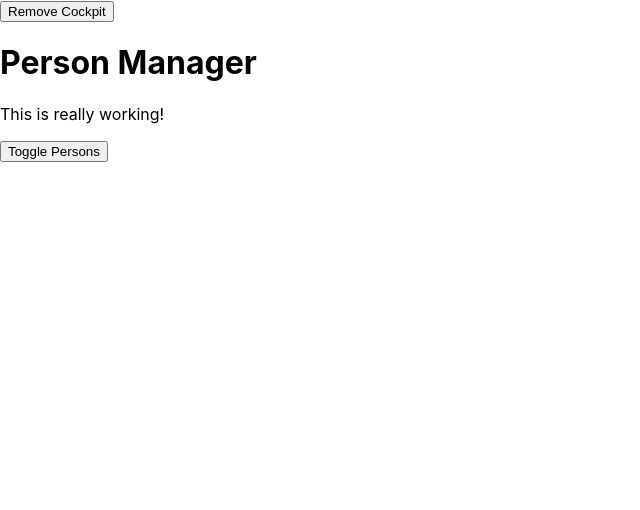
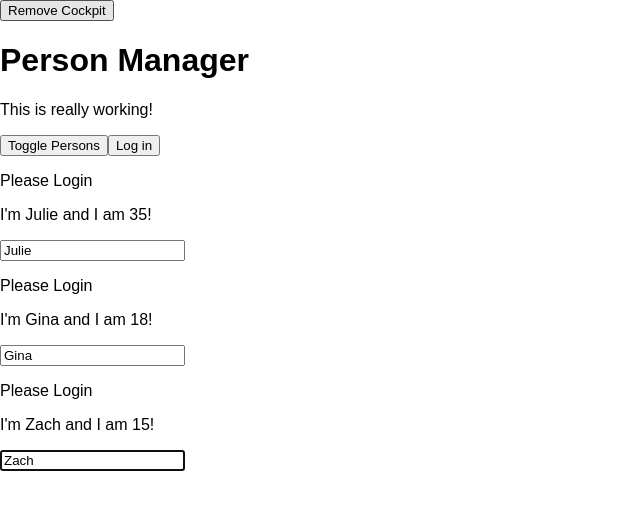
Before and after one commit to juliezimmer/first-project-complete, a React app: page / in a window 1280 px wide. Shown: the top 510 px of the page, without its empty margins (0-640 px from the left). Built offline with nearby package versions, Linux system fonts and the light colour scheme.

Commit message:
added useContext and the context API

```diff
--- a/src/Components/Cockpit/Cockpit.js
+++ b/src/Components/Cockpit/Cockpit.js
@@ -1,24 +1,28 @@
-import React, {  useEffect, useRef } from 'react';
+import React, { useEffect, useRef, useContext }from 'react';
 import classes from './Cockpit.css';
-// import Aux from '../../hoc/Aux';
+import AuthContext from '../../context/auth-context';
 
 const Cockpit = props => {
-   // const toggleBtnRef = useRef(null);
+   const toggleBtnRef = useRef(null);
+   // provides access to context
+   const authContext = useContext(AuthContext);
 
-   // useEffect(() => {
-   //   console.log("[Cockpit.js] Inside useEffect");
-   // setTimeout removed
-   //   toggleBtnRef.current.click();
-   //   return () => {
-   //   console.log("[Cockpit.js] Clean up work in useEffect");//    };
-   // }, []);
+   console.log(authContext.authenticated);
 
-   // useEffect(() => {
-   //    console.log("[Cockpit.js] 2nd useEffect");
-   //    return () => {
-   //       console.log("[Cockpit.js] Clean up work in 2nd useEffect");
-   //    }
-   // });
+   useEffect(() => {
+      console.log("[Cockpit.js] Inside useEffect");
+      toggleBtnRef.current.click();
+      return () => {
+         console.log("[Cockpit.js] Clean up work in useEffect");
+      };
+   }, []);
+
+   useEffect(() => {
+      console.log("[Cockpit.js] 2nd useEffect");
+      return () => {
+         console.log("[Cockpit.js] Clean up work in 2nd useEffect");
+      };
+   });
 
    const assignedClasses = [];
    let btnClass = '';
@@ -32,22 +36,25 @@
    }
 
    if (props.personsLength <= 1) {
-      assignedClasses.push( classes.bold ); // classes = ['red', 'bold']
+      assignedClasses.push(classes.bold); // classes = ['red', 'bold']
    }
 
    return (
       <div className={classes.Cockpit} >
-      <h1>{props.appTitle}</h1>
+         <h1>{props.appTitle}</h1>
          <p className={assignedClasses.join('  ')}>
             This is really working!
          </p>
          <button
-            // ref={toggleBtnRef}
+            ref={toggleBtnRef}
             className={btnClass} // variable defined on line 7
             onClick={props.clicked}>
             Toggle Persons
          </button>
-         </div>
+         <button onClick={authContext.login}>
+            Log in
+         </button>
+      </div>
    );
 };
 
--- a/src/Components/Persons/Person/Person.js
+++ b/src/Components/Persons/Person/Person.js
@@ -1,32 +1,41 @@
 import React, { Component } from 'react';
 import PropTypes from 'prop-types';
 import Aux from '../../../hoc/Aux';
-
 import withClass from '../../../hoc/withClass';
-
 import classes from './Person.css';
+import AuthContext from '../../../context/auth-context';
 
 class Person extends Component {
    constructor(props) {
-      super();
+      super(props);
       this.inputElementRef = React.createRef();
    }
+
+   // AuthContext is the context object
+   static contextType = AuthContext;
+
    componentDidMount() {
       // this.inputElement.focus();
-      this.inputElementRef.current.focus(); // provides access to current reference
+      this.inputElementRef.current.focus(); // provides access to current reference on line 11
+      console.log(this.context.authenticated);
+   }
 
-   }
    render () {
       console.log("[Person.js] Inside render");
       return (
-         // <Aux> </Aux> is being used as the wrapping component. Everything between the opening and closing <Aux> tags is props.children.
          <Aux>
-            <p onClick={this.props.click}>I'm {this.props.name} and I am {this.props.age}!</p>
+            {this.context.authenticated ?
+               ( <p>Authenticated</p> ) : ( <p>Please Login</p> )}
+
+            <p onClick={this.props.click}>
+               I'm {this.props.name} and I am {this.props.age}!
+            </p>
             <p key="i2">{this.props.children}</p>
             <input
                key="i3"
                ref={this.inputElementRef}
                // ref={(inputEl) => {this.inputElement = inputEl}}type="text"
+               type="text"
                onChange={this.props.changed}
                value={this.props.name} />
          </Aux>
--- a/src/Components/Persons/Persons.js
+++ b/src/Components/Persons/Persons.js
@@ -1,5 +1,6 @@
 import React, { PureComponent }  from 'react';
 import Person from './Person/Person';
+
 
 class Persons extends PureComponent {
    // static getDerivedStateFromProps(props, state){
@@ -20,13 +21,14 @@
    //    }
    // }
 
-   getSnapshotBeforeUpdate( prevProps, prevState) {
+   getSnapshotBeforeUpdate(prevProps, prevState) {
       console.log("[Persons.js] Inside getSnapshopBeforeUpdate");
-      return null;
+      return { message: "snapshot"};
    }
 
-   componentDidUpdate() {
+   componentDidUpdate(prevProps, prevState, snapshot) {
       console.log("[Person.js] Inside componentDidUpdate");
+      console.log(snapshot);
    }
 
    // use for clean-up
@@ -36,17 +38,18 @@
 
    render () {
       console.log("[Persons.js] Inside render");
-      return ( // This is the code that puts each name card in the browser with the name, age, and text input.
-         this.props.persons.map((person, index) => {
-            return <Person
+      return this.props.persons.map((person, index) => {
+         return (
+            <Person
                click={() => this.props.clicked(index)}
                name={person.name}
                age={person.age}
                key={person.id}
                // name changed by entering text in the input element
-               changed={(event) => this.props.changed(event, person.id)}
+               changed={event => this.props.changed(event, person.id)}
             />
-         }))
+         );
+      })
    }
 }
 export default Persons;
--- a/src/Containers/App.js
+++ b/src/Containers/App.js
@@ -4,11 +4,12 @@
 import Cockpit from '../components/Cockpit/Cockpit';
 import withClass from '../hoc/withClass';
 import Aux from '../hoc/Aux';
+import AuthContext from '../context/auth-context';
 
 class App extends Component {
    constructor(props) {
       super(props);
-      console.log("[App.js] Inside constructor", props);
+      console.log("[App.js] Inside constructor");
    }
    // code initialized
    state =  {
@@ -20,7 +21,8 @@
       otherState: 'some other value',
       showPersons: false,   // default is nothing showing
       showCockpit: true,
-      changeCounter: 0
+      changeCounter: 0,
+      authenticated: false
    }
 
    static getDerivedStateFromProps(state, props) {
@@ -33,7 +35,7 @@
       }
 
    shouldComponentUpdate(nextProps, nextState) { // updating
-      console.log("[UPDATE App.js] Inside shouldComponentUpdate", nextProps, nextState);
+      console.log("[UPDATE App.js] Inside shouldComponentUpdate");
       // returns true or false
       // if true, updating continues
       // if false, updating is canceled
@@ -48,6 +50,7 @@
       const personIndex = this.state.persons.findIndex(p => {
          return p.id === id;
       });
+
       // Spread operator is used to create a new object to change.
       // Spread Operatpor distributes all the properties in this.state.persons on the new object being created.
       // This is a copy of the state
@@ -60,13 +63,6 @@
       // The state needs to be updated at the array index/position that was changed, by using the spread operator again:
       const persons = [...this.state.persons];
       persons[personIndex] = person;
-      // the wrong way to update state:
-      // this.setState(
-      //    {
-      //       persons: persons,
-      //       changeCounter: this.state.changeCounter + 1
-      //    }
-      // );
 
       // this guarantees an accurate previous state and a proper update with the latest information/data for the state object.
       this.setState((prevState, props) => {
@@ -77,7 +73,7 @@
       });
    };
 
-   deletePersonHandler = (personIndex) => {
+   deletePersonHandler = personIndex => {
      // ES6 spread operator option:
      const persons = [...this.state.persons];
       // splice the new copied array starting at personIndex and splicing/removing one element
@@ -86,10 +82,14 @@
       this.setState({ persons: persons })
    }
 
-   // this syntax creates a method; this syntax also ensures that the 'this' keyword inside this method always returns to this class.
+   // this syntax creates a method; this syntax also ensures that the 'this' keyword inside this method always refers to this class.
    togglePersonsHandler = () => {
       const doesShow = this.state.showPersons;
       this.setState({showPersons: !doesShow});
+   };
+
+   loginHandler = () => {
+      this.setState({ authenticated: true });
    };
 
    render() {
@@ -101,7 +101,9 @@
             <Persons
                persons={this.state.persons}
                clicked={this.deletePersonHandler}
-               changed={this.nameChangedHandler} />
+               changed={this.nameChangedHandler}
+               isAuthenticated={this.state.authenticated}
+            />
          );
       }
       return (
@@ -110,28 +112,23 @@
                onClick={() => {this.setState({showCockpit: false});
                }} >Remove Cockpit
             </button>
+            <AuthContext.Provider value={{
+               authenticated: this.state.authenticated,
+               login: this.loginHandler
+            }} >
                {this.state.showCockpit ? (
                   <Cockpit
                      appTitle={this.props.title} // accesses the app.title attribute used in the <App /> in index.js.  This is then passed to the Cockpit component
                      showPersons={this.state.showPersons} // boolean
                      personsLength={this.state.persons.length}
-                  clicked={this.togglePersonsHandler} />
+                     clicked={this.togglePersonsHandler}
+                  />
                ) : null}
                {persons}
+            </AuthContext.Provider>
          </Aux>
       );
    }
 }
 // the regular function withClass() is called on the export default, App.
 export default withClass(App, classes.App);
-
-
-// componentWillMount() {
-   //    console.log("[App.js] Inside componentWillMount()");
-   // }
-   //
-
-
-   // componentWillUpdate(nextProps, nextState) {
-   //    console.log("[UPDATE App.js] Inside componentWillUpdate", nextProps, nextState);
-   // }
--- a/src/components/Cockpit/Cockpit.css
+++ b/src/components/Cockpit/Cockpit.css
@@ -6,9 +6,7 @@
    font-weight: bold;
 }
 
-/* applies to any button nested inside the App class */
-.Button {
-   /* these are the same styles that were in the style object in App.js */
+.Cockpit button {
    border: 1px solid blue;
    padding: 16px;
    background-color: green;
@@ -17,17 +15,16 @@
    cursor: pointer;
 }
 
-/* applied when cursor hovers over button or clicks and hovers */
-.Button:hover {
+.Cockpit button:hover {
    background-color: lightgreen;
    color: black;
 }
 
-.Button.Red {
+.Cockpit button.Red {
    background-color: red;
 }
 
-.Button.Red:hover {
+.Cockpit button.Red:hover {
    background-color: salmon;
    color: black;
 }
--- /dev/null
+++ b/src/context/auth-context.js
@@ -0,0 +1,8 @@
+import React from 'react';
+
+const authContext = React.createContext({
+   authenticated: false,
+   login: () => {}
+});
+
+export default authContext;
--- a/src/hoc/Aux.js
+++ b/src/hoc/Aux.js
@@ -2,7 +2,7 @@
 
 // used in Cockpit.js to wrap the return
 // This component exists only as and to be a wrapping component
- const Aux = (props) => props.children;
+ const Aux = props => props.children;
 // children is a special property that outputs whatever is entered between the opening and closing <Aux> </Aux> tags/component, which is actually used in Cockpit component in Cockpit.js.
 // so props.children is the content between Aux tags.
 
--- a/src/index.css
+++ b/src/index.css
@@ -1,14 +1,5 @@
 body {
   margin: 0;
   padding: 0;
-  font-family: -apple-system, BlinkMacSystemFont, "Segoe UI", "Roboto", "Oxygen",
-    "Ubuntu", "Cantarell", "Fira Sans", "Droid Sans", "Helvetica Neue",
-    sans-serif;
-  -webkit-font-smoothing: antialiased;
-  -moz-osx-font-smoothing: grayscale;
+  font-family: sans-serif;
 }
-
-code {
-  font-family: source-code-pro, Menlo, Monaco, Consolas, "Courier New",
-    monospace;
-}
```
Also changed, not shown: src/Containers/App.css (+0 -35 lines). Lines whose indentation alone changed are shown as unchanged.
